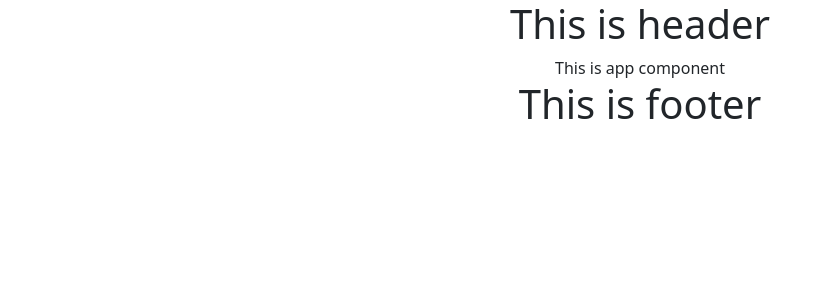
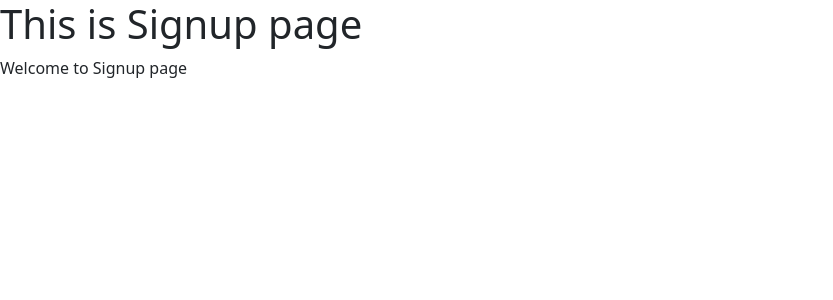
Before and after one commit to Abhijeet-Pathare/blog-frontend, a React (Create React App) app in the folder blog-app/: page /signup in a window 1280 px wide. Shown: the top 300 px of the page, without its empty margins (0-833 px from the left). Built offline with nearby package versions, Linux system fonts and the light colour scheme.

Commit message:
added routing dependencies and tested routing

```diff
--- a/blog-app/package.json
+++ b/blog-app/package.json
@@ -9,6 +9,7 @@
     "bootstrap": "^5.3.3",
     "react": "^18.2.0",
     "react-dom": "^18.2.0",
+    "react-router-dom": "^6.22.3",
     "react-scripts": "5.0.1",
     "reactstrap": "^9.2.2",
     "web-vitals": "^2.1.4"
--- a/blog-app/src/App.js
+++ b/blog-app/src/App.js
@@ -1,18 +1,22 @@
-import logo from './logo.svg';
 import './App.css';
+import 'bootstrap/dist/css/bootstrap.min.css';
+import {BrowserRouter,Routes,Route} from 'react-router-dom';
+import Home from './pages/Home';
+import Login from './pages/Login';
+import Signup from './pages/Signup';
 import About from './pages/About';
-import 'bootstrap/dist/css/bootstrap.min.css';
-import { Button } from 'reactstrap';
-import Base from './components/Base';
 
 function App() {
   return (
-    <div className="App">
-     <Base>
-     This is app component
-     </Base>
+    <BrowserRouter>
+    <Routes>
 
-    </div>
+    <Route path="home" element={<Home />}/>
+    <Route path="login" element={<Login />}/>
+    <Route path="signup" element={<Signup />}/>
+    <Route path="about" element={<About />}/>
+    </Routes>
+    </BrowserRouter>
   );
 }
 
--- /dev/null
+++ b/blog-app/src/pages/Home.js
@@ -0,0 +1,12 @@
+import React from 'react'
+
+function Home() {
+  return (
+    <div>
+      <h1>This is home page</h1>
+      <p>Welcome to home page</p>
+    </div>
+  )
+}
+
+export default Home
--- /dev/null
+++ b/blog-app/src/pages/Login.js
@@ -0,0 +1,12 @@
+import React from 'react'
+
+function Login() {
+  return (
+    <div>
+      <h1>This is login page</h1>
+        <p>Welcome to login page</p>
+    </div>
+  )
+}
+
+export default Login
--- /dev/null
+++ b/blog-app/src/pages/Signup.js
@@ -0,0 +1,12 @@
+import React from 'react'
+
+function Signup() {
+  return (
+    <div>
+      <h1>This is Signup page</h1>
+        <p>Welcome to Signup page</p>
+    </div>
+  )
+}
+
+export default Signup
```
Also changed, not shown: blog-app/src/Steps.md (+11 -3 lines), 1 other file (tests, documents, lock files or other folders).
